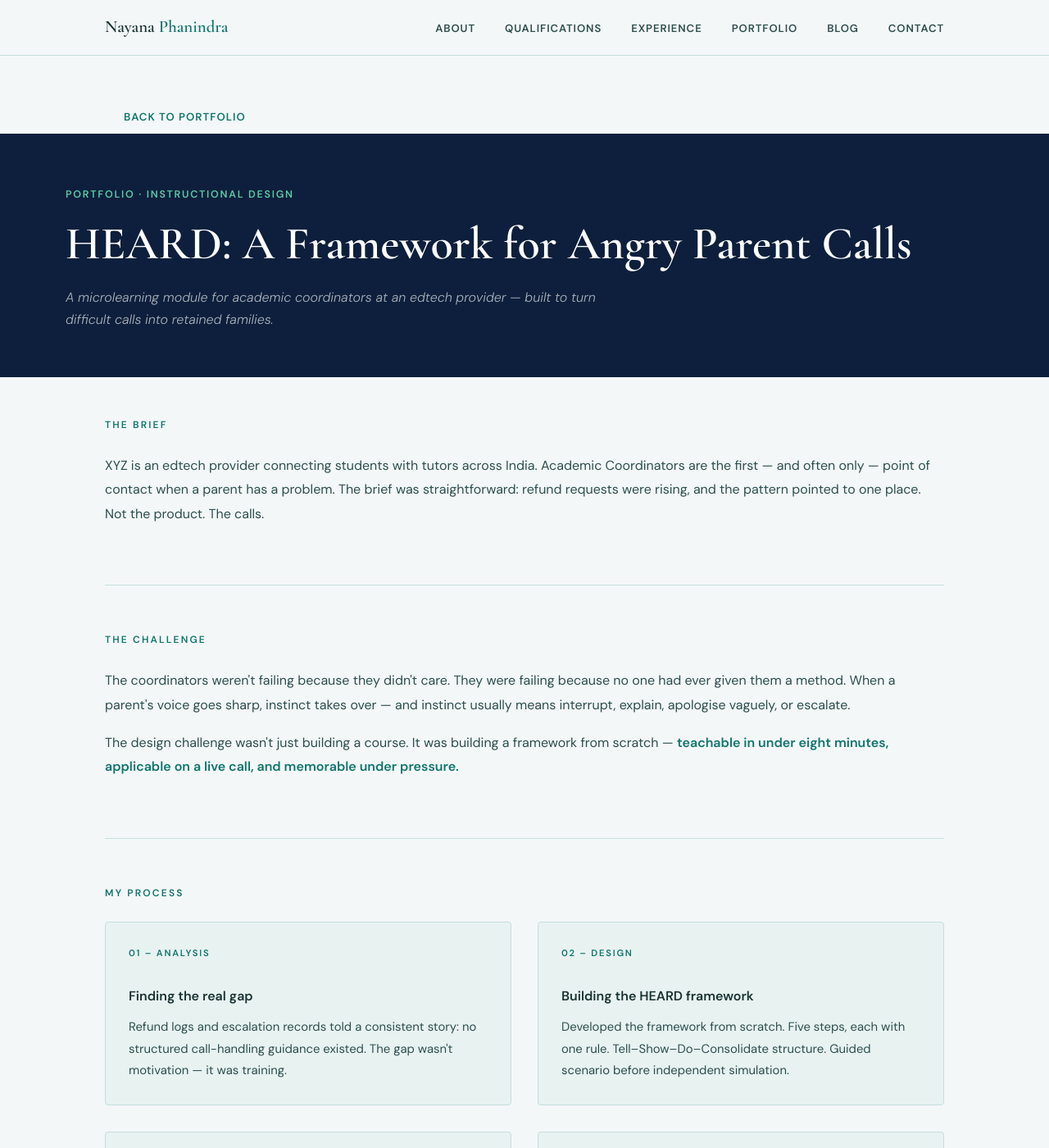
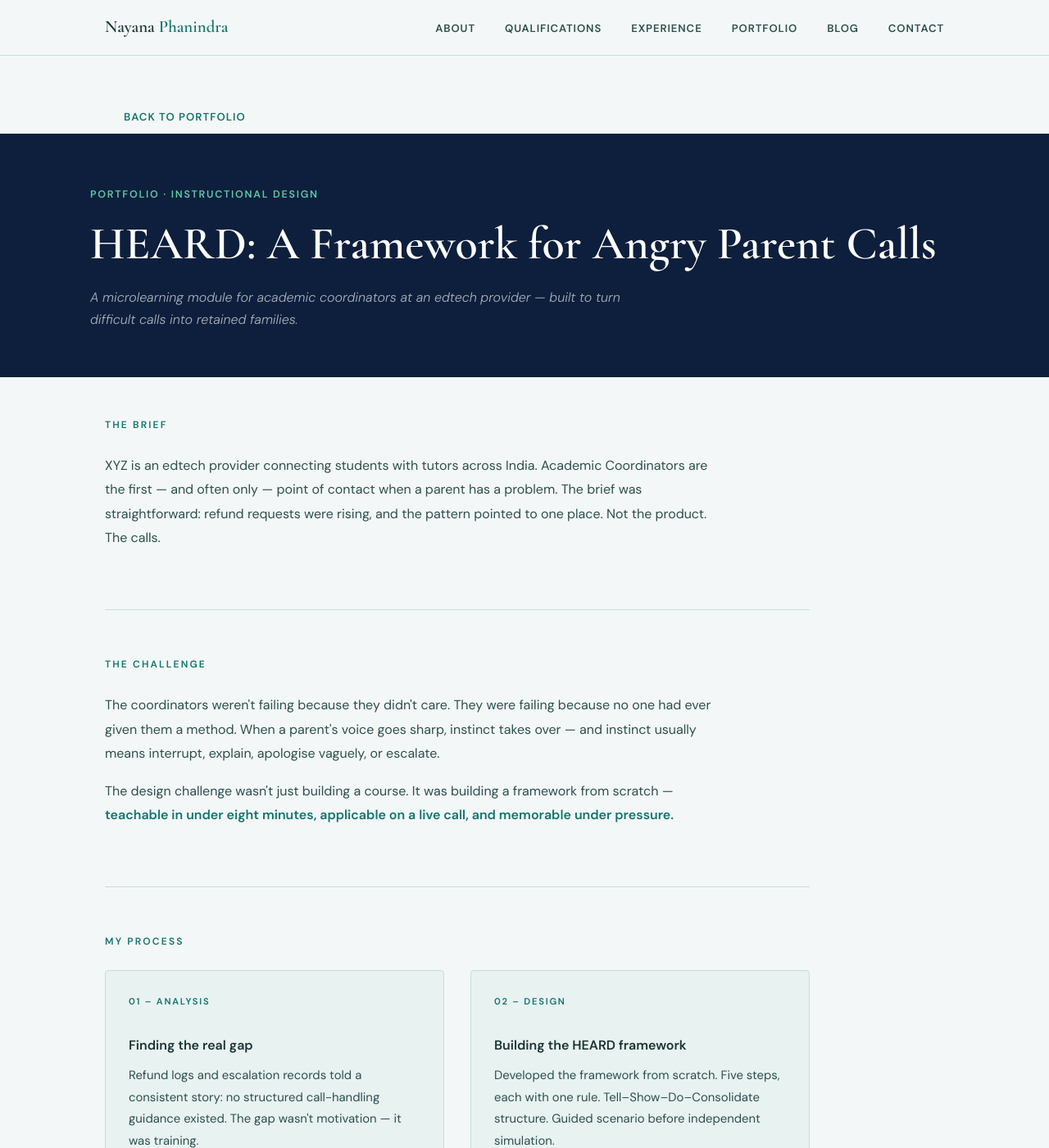
Before and after one commit to nayanaphanindra/nayanaphanindra.github.io, a Jekyll site: the page built from _portfolio/heard-framework.md, in a window 1280 px wide and 1400 px high. Shown: the whole window at 82% size. Built offline with Jekyll 4.4.1, drawn with Linux system fonts in a browser that asks for light colours.

Commit message:
Update portfolio_item.html

```diff
--- a/_layouts/portfolio_item.html
+++ b/_layouts/portfolio_item.html
@@ -2,7 +2,7 @@
 layout: default
 ---
 <style>
-.portfolio-page .post-content { max-width: 100%; }
+.portfolio-page .post-content { max-width: 100%; padding: 0; }
 .portfolio-page .port-hero-band {
   margin-left: calc(-50vw + 50%);
   margin-right: calc(-50vw + 50%);
@@ -11,9 +11,16 @@ layout: default
   border-radius: 0;
   padding-top: 4rem;
   padding-bottom: 3.5rem;
-  padding-left: max(2rem, calc(50vw - 560px));
-  padding-right: max(2rem, calc(50vw - 560px));
+  padding-left: clamp(1.5rem, calc(50vw - 530px), 8rem);
+  padding-right: clamp(1.5rem, calc(50vw - 530px), 8rem);
 }
+.portfolio-page .port-section { max-width: 860px; }
+.portfolio-page .port-section p { max-width: 68ch; }
+.portfolio-page .process-grid { max-width: 860px; }
+.portfolio-page .deliverables-grid { max-width: 860px; }
+.portfolio-page .course-snapshot { max-width: 860px; }
+.portfolio-page .reflection-block { max-width: 860px; }
+.portfolio-page .closing-quote { max-width: 860px; }
 </style>
 
 <main class="portfolio-page">
```
